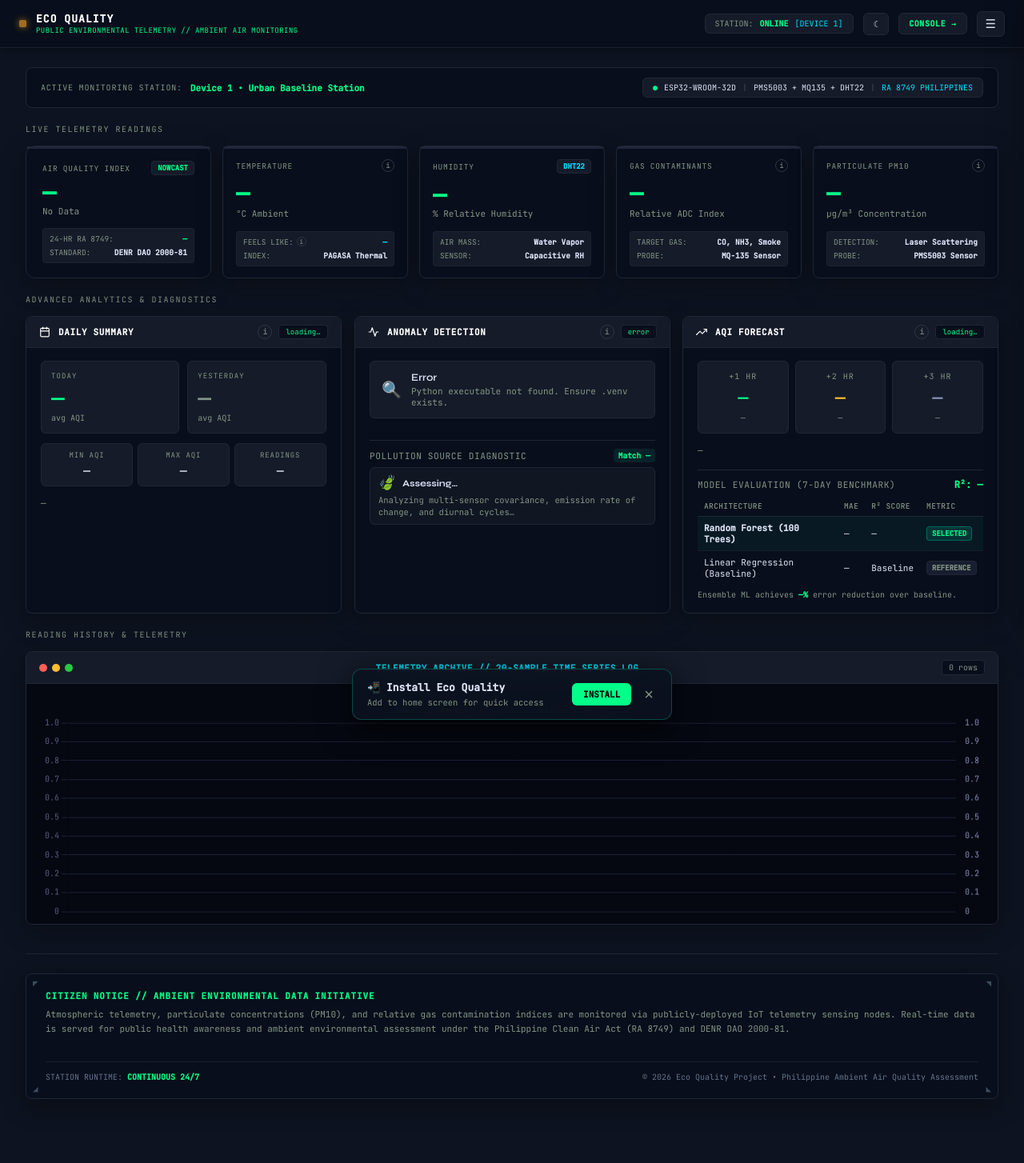
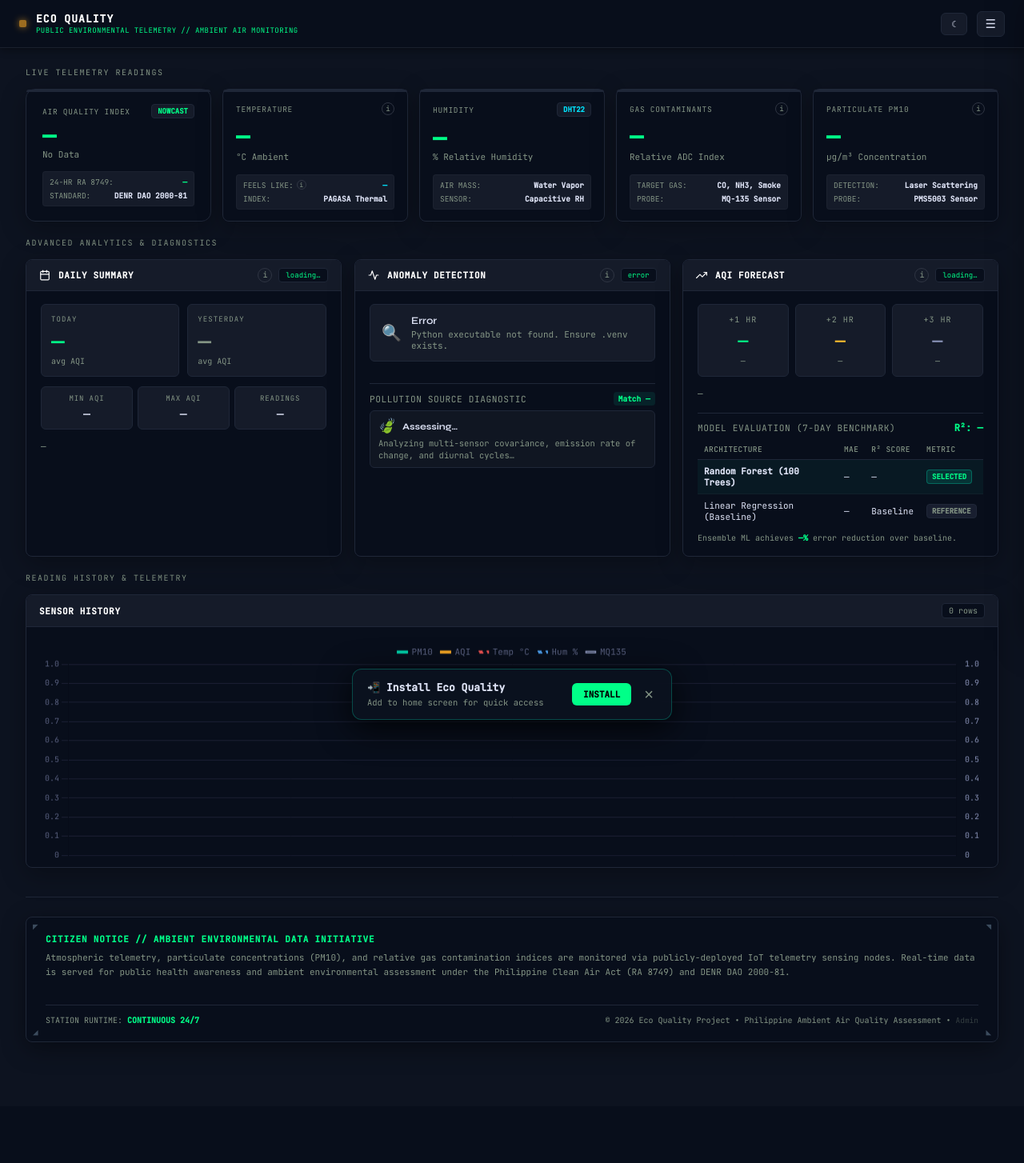
Before and after one commit to PsyM0on/ai_quality, a PHP site: page /dashboard.php in a window 1280 px wide. Shown: the whole page at 80% size. After the commit the page ends 1303 px from the top, so only its background shows below. Run offline with PHP 8.4, Linux system fonts and the light colour scheme; data that the repository does not hold is empty.

Commit message:
Fix light mode, remove station labels, revert chart header, and move console link to footer

```diff
--- a/assets/css/dashboard.css
+++ b/assets/css/dashboard.css
@@ -1402,3 +1402,148 @@ body.light .citizen-notice {
     .c2-topbar { padding: 0 16px; }
     .operator-pill { display: none; }
 }
+
+
+/* ══════════════════════════════════════════════════════════
+   LIGHT MODE COMPREHENSIVE COMPATIBILITY & SUBTLE LINK
+   ══════════════════════════════════════════════════════════ */
+
+/* Subtle Console Link in Footer */
+.subtle-console-link {
+    color: var(--muted);
+    text-decoration: none;
+    opacity: 0.35;
+    font-size: 9.5px;
+    font-family: var(--mono);
+    transition: opacity 0.2s, color 0.2s;
+    cursor: default;
+}
+.subtle-console-link:hover {
+    opacity: 0.85;
+    color: var(--accent);
+    text-decoration: underline;
+    cursor: pointer;
+}
+
+/* Light Mode Overrides for C2 Topbar & Cards */
+body.light .c2-topbar {
+    background: rgba(255, 255, 255, 0.92);
+    border-bottom: 1px solid var(--border);
+    box-shadow: 0 1px 6px rgba(12, 18, 32, 0.05);
+}
+body.light .c2-title {
+    color: var(--text);
+}
+body.light .c2-sub {
+    color: var(--accent);
+}
+body.light .btn-dash-action {
+    background: #F1F5F9;
+    border-color: var(--border);
+    color: var(--text);
+}
+body.light .btn-dash-action:hover {
+    border-color: var(--accent);
+    color: var(--accent);
+    background: #E2E8F0;
+}
+
+/* Light Mode for Diag Deck / Sensor Cards */
+body.light .diag-card {
+    background: #FFFFFF;
+    border-color: var(--border);
+    box-shadow: 0 2px 8px rgba(12, 18, 32, 0.04);
+}
+body.light .diag-card:hover {
+    border-color: var(--border2);
+    box-shadow: 0 6px 18px rgba(12, 18, 32, 0.08);
+}
+body.light .diag-title {
+    color: var(--muted);
+}
+body.light .diag-unit {
+    color: var(--muted);
+}
+body.light .diag-val {
+    color: var(--accent);
+}
+body.light .badge-pill {
+    background: #F1F5F9;
+    border-color: var(--border);
+    color: var(--accent);
+}
+body.light .diag-meta-box {
+    background: #F8FAFC;
+    border: 1px solid var(--border);
+    color: var(--muted);
+}
+body.light .diag-meta-row strong {
+    color: var(--text);
+}
+
+/* Light Mode for Analytics Panels */
+body.light .panel {
+    background: #FFFFFF;
+    border-color: var(--border);
+    box-shadow: 0 2px 8px rgba(12, 18, 32, 0.04);
+}
+body.light .panel-header {
+    background: #F8FAFC;
+    border-bottom: 1px solid var(--border);
+}
+body.light .panel-title {
+    color: var(--text);
+}
+body.light .panel-tag {
+    background: #F1F5F9;
+    border-color: var(--border);
+    color: var(--accent);
+}
+
+/* Day stats, trend boxes & anomaly status in Light Mode */
+body.light .day-box,
+body.light .day-stat,
+body.light .trend-box,
+body.light .anomaly-status {
+    background: #F8FAFC !important;
+    border: 1px solid var(--border) !important;
+}
+body.light .day-box-label,
+body.light .day-stat-lbl,
+body.light .trend-hour {
+    color: var(--muted) !important;
+}
+body.light .day-stat-val,
+body.light .anomaly-label {
+    color: var(--text) !important;
+}
+body.light .day-aqi-cat,
+body.light .trend-cat,
+body.light .anomaly-msg {
+    color: var(--muted) !important;
+}
+
+/* Light Mode for Citizen Footer Chassis */
+body.light .citizen-chassis {
+    background: #FFFFFF;
+    border-color: var(--border);
+    box-shadow: 0 2px 8px rgba(12, 18, 32, 0.04);
+}
+body.light .citizen-label {
+    color: var(--accent);
+}
+body.light .citizen-notice p {
+    color: var(--muted);
+}
+body.light .citizen-meta {
+    border-top-color: var(--border) !important;
+    color: var(--muted);
+}
+body.light .corner {
+    color: #CBD5E1;
+}
+
+/* History Chart container in Light Mode */
+body.light .chart-wrap {
+    background: transparent !important;
+}
--- a/dashboard.php
+++ b/dashboard.php
@@ -147,7 +147,7 @@ if (isset($_GET['latest'])) {
 <link rel="preconnect" href="https://fonts.googleapis.com">
 <link href="https://fonts.googleapis.com/css2?family=Syne:wght@400;600;700&family=JetBrains+Mono:wght@400;500&display=swap" rel="stylesheet">
 <script src="https://cdn.jsdelivr.net/npm/chart.js"></script>
-<link href="assets/css/dashboard.css?v=25" rel="stylesheet">
+<link href="assets/css/dashboard.css?v=26" rel="stylesheet">
 </head>
 <body>
 
@@ -170,18 +170,10 @@ if (isset($_GET['latest'])) {
         </div>
     </div>
     <div class="c2-top-right">
-        <div class="operator-pill">
-            <span>STATION:</span>
-            <strong>ONLINE</strong>
-            <span style="color: #00E3FD;">[DEVICE 1]</span>
-        </div>
         <button class="btn-dash-action" onclick="toggleTheme()" title="Toggle Theme">
             <span id="theme-icon">☾</span>
             <span id="theme-label" style="display: none;">Dark</span>
         </button>
-        <a href="admin.php" class="btn-c2-link" title="Hardware Admin Console">
-            CONSOLE &rarr;
-        </a>
         <button class="btn-dash-action" onclick="openMenu()" title="Navigation Menu" style="font-size: 15px; padding: 5px 10px;">
             ☰
         </button>
@@ -202,22 +194,6 @@ if (isset($_GET['latest'])) {
 </div>
 
 <main class="main">
-
-    <!-- ACTIVE MONITORING NODE CHASSIS -->
-    <div class="node-control-card">
-        <div class="node-select-wrap">
-            <span class="node-label">Active Monitoring Station:</span>
-            <span style="font-family: var(--mono); font-size: 11px; font-weight: 600; color: #00FF88;">Device 1 &bull; Urban Baseline Station</span>
-        </div>
-        <div class="node-specs-pill">
-            <span style="color: #00FF88;">&#x25CF;</span>
-            <span>ESP32-WROOM-32D</span>
-            <span style="color: #3B4B5D;">|</span>
-            <span>PMS5003 + MQ135 + DHT22</span>
-            <span style="color: #3B4B5D;">|</span>
-            <span style="color: #00E3FD;">RA 8749 PHILIPPINES</span>
-        </div>
-    </div>
 
 <!-- ═══════════════════════════════════════════════════ -->
 <!--  ROW 1 — LIVE SENSOR CARDS                        -->
@@ -541,18 +517,13 @@ if (isset($_GET['latest'])) {
 <span class="section-label">Reading History & Telemetry</span>
 <div class="content-row">
 
-    <!-- Sensor History Chart Deck -->
+    <!-- Sensor History Chart -->
     <div class="panel">
-        <div class="term-topbar">
-            <div class="term-dots">
-                <div class="t-dot td-r"></div>
-                <div class="t-dot td-y"></div>
-                <div class="t-dot td-g"></div>
-            </div>
-            <div class="term-title-text">TELEMETRY ARCHIVE // 20-SAMPLE TIME SERIES LOG</div>
+        <div class="panel-header">
+            <span class="panel-title">Sensor History</span>
             <span class="panel-tag" id="row-count">—</span>
         </div>
-        <div class="chart-wrap" style="background: #050811; padding: 18px;"><canvas id="chart"></canvas></div>
+        <div class="chart-wrap"><canvas id="chart"></canvas></div>
     </div>
 
 </div><!-- /content-row -->
@@ -573,9 +544,9 @@ if (isset($_GET['latest'])) {
                         Atmospheric telemetry, particulate concentrations (PM10), and relative gas contamination indices are monitored via publicly-deployed IoT telemetry sensing nodes. Real-time data is served for public health awareness and ambient environmental assessment under the Philippine Clean Air Act (RA 8749) and DENR DAO 2000-81.
                     </p>
                 </div>
-                <div class="citizen-meta" style="border-top: 1px solid #1A202D; padding-top: 12px; font-family: var(--mono); font-size: 10px; color: #64748B;">
-                    <span>STATION RUNTIME: <strong style="color: #00FF88;">CONTINUOUS 24/7</strong></span>
-                    <span>&copy; <?= date('Y') ?> Eco Quality Project &bull; Philippine Ambient Air Quality Assessment</span>
+                <div class="citizen-meta" style="border-top: 1px solid var(--border); padding-top: 12px; font-family: var(--mono); font-size: 10px; color: var(--muted);">
+                    <span>STATION RUNTIME: <strong style="color: var(--accent);">CONTINUOUS 24/7</strong></span>
+                    <span>&copy; <?= date('Y') ?> Eco Quality Project &bull; Philippine Ambient Air Quality Assessment &bull; <a href="admin.php" class="subtle-console-link" title="Console">Admin</a></span>
                 </div>
             </div>
         </div>
@@ -652,11 +623,11 @@ if (isset($_GET['latest'])) {
     </div>
 </div>
 
-<script src="assets/js/dashboard.js?v=25" defer></script>
+<script src="assets/js/dashboard.js?v=26" defer></script>
 <script>
 if ('serviceWorker' in navigator) {
     window.addEventListener('load', () => {
-        navigator.serviceWorker.register('./sw.js?update=20')
+        navigator.serviceWorker.register('./sw.js?update=21')
             .then(reg => {
                 console.log('SW Registered', reg.scope);
                 reg.update(); // Force update check
--- a/sw.js
+++ b/sw.js
@@ -1,4 +1,4 @@
-const CACHE_NAME = 'airquality-cache-v25';
+const CACHE_NAME = 'airquality-cache-v26';
 const ASSETS_TO_CACHE = [
   './dashboard.php',
   './assets/css/dashboard.css',
```
